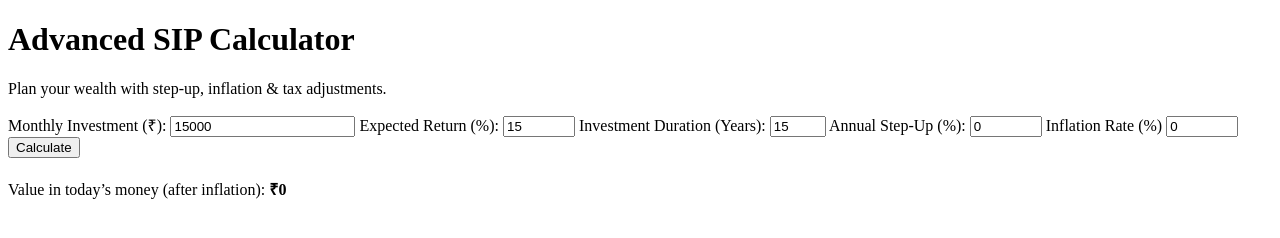
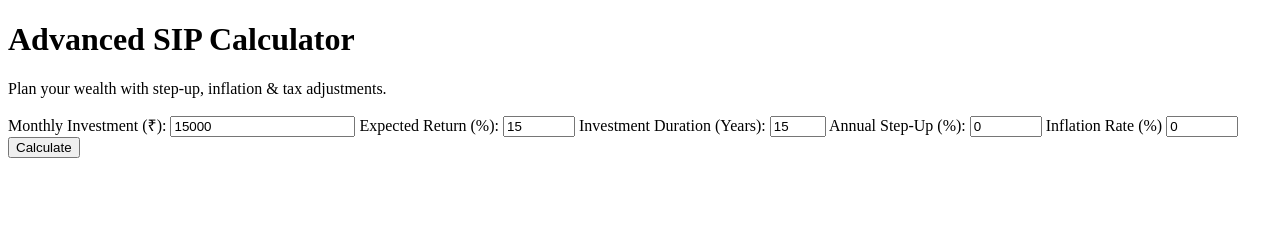
Before and after one commit to vasudevkrish98-eng/advanced-sip-calculator, a plain HTML site: page index.html in a window 1280 px wide. Drawn offline with Linux system fonts and the light colour scheme.

Commit message:
updatedindex.html

```diff
--- a/index.html
+++ b/index.html
@@ -38,11 +38,7 @@
         <button onclick="calculateSIP()">Calculate</button>
 
         <h2 id="result"></h2>
-    </div>
-        <p>
-         Value in today’s money (after inflation):
-         <strong id="realValue">₹0</strong>
-         </p>
+        <div id="result"></div>
 
     <script src="js/calculator.js"></script>
 </body>
```
